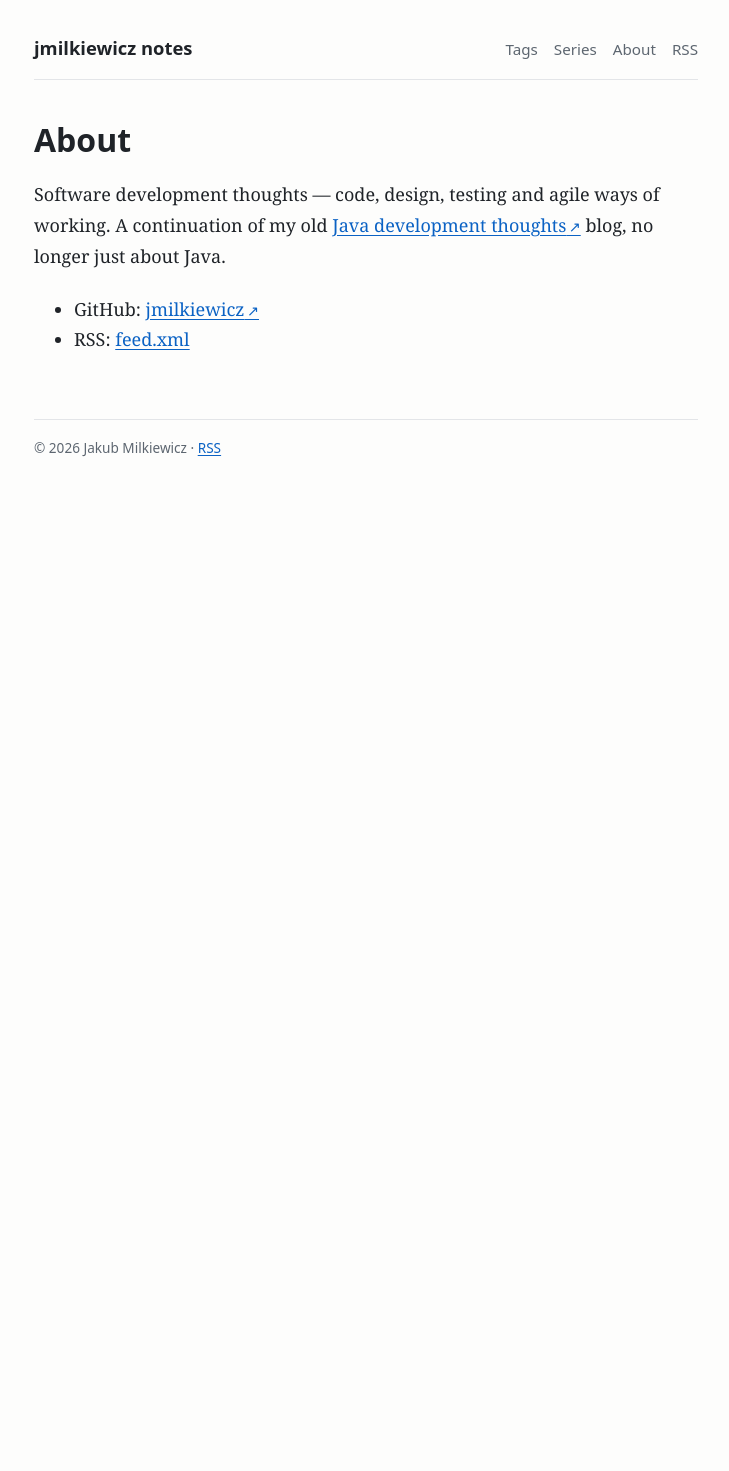
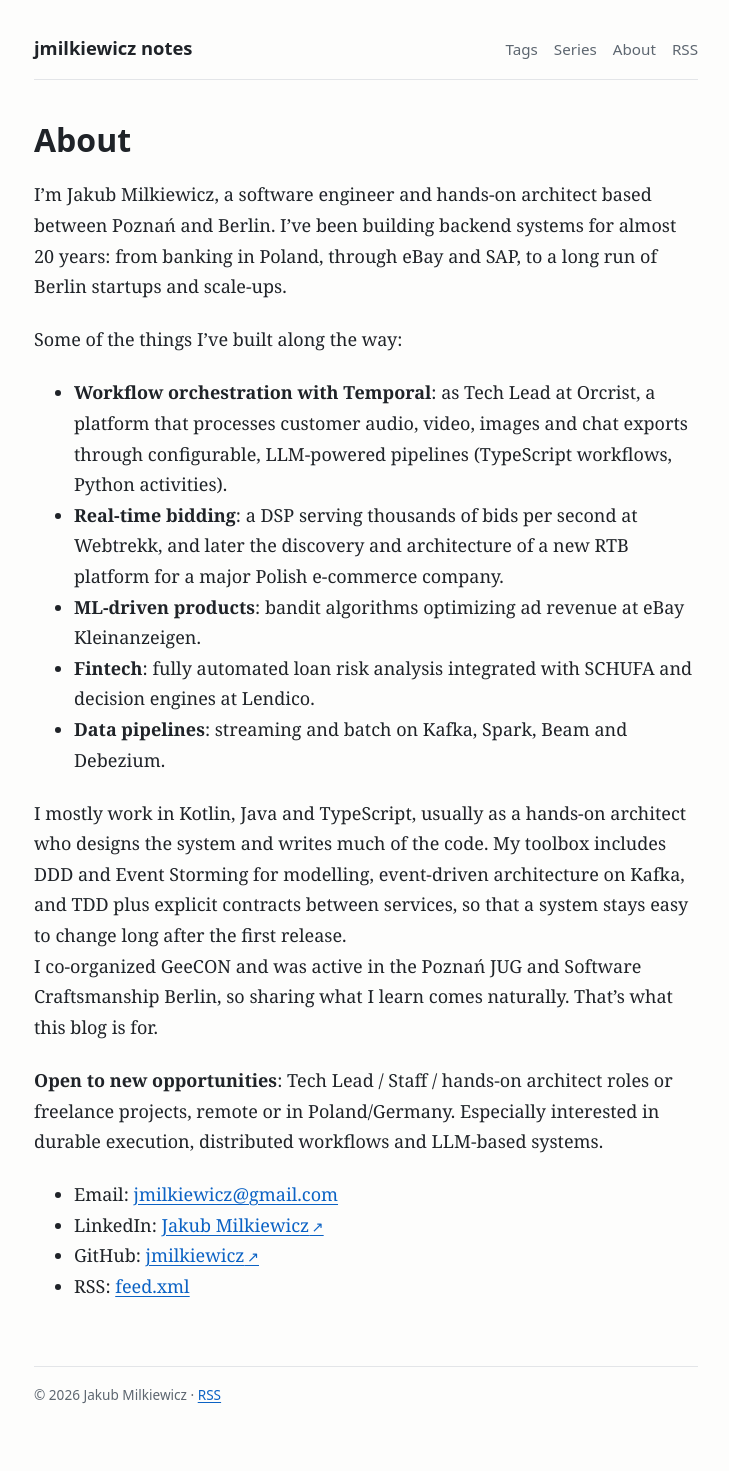
Before and after one commit to jmilkiewicz/jmilkiewicz.github.io, a Jekyll site: the page built from about.md, in a window 1280 px wide. Shown: the whole page, without its empty margins (274-1003 px from the left). Built offline with Jekyll 4.4.1, drawn with Linux system fonts in a browser that asks for light colours; before the commit the page ends 900 px from its top, so only the background shows below that.

Commit message:
fix about

```diff
--- a/about.md
+++ b/about.md
@@ -4,8 +4,38 @@
 permalink: /about/
 ---
 
-Software development thoughts — code, design, testing and agile ways of working.
-A continuation of my old [Java development thoughts](https://jmilkiewicz.blogspot.com/) blog, no longer just about Java.
+I'm Jakub Milkiewicz, a software engineer and hands-on architect based between
+Poznań and Berlin. I've been building backend systems for almost 20 years:
+from banking in Poland, through eBay and SAP, to a long run of Berlin startups
+and scale-ups.
 
+Some of the things I've built along the way:
+
+- **Workflow orchestration with Temporal**: as Tech Lead at Orcrist, a platform
+  that processes customer audio, video, images and chat exports through
+  configurable, LLM-powered pipelines (TypeScript workflows, Python activities).
+- **Real-time bidding**: a DSP serving thousands of bids per second at Webtrekk,
+  and later the discovery and architecture of a new RTB platform
+  for a major Polish e-commerce company.
+- **ML-driven products**: bandit algorithms optimizing ad revenue at eBay Kleinanzeigen.
+- **Fintech**: fully automated loan risk analysis integrated with SCHUFA
+  and decision engines at Lendico.
+- **Data pipelines**: streaming and batch on Kafka, Spark, Beam and Debezium.
+
+I mostly work in Kotlin, Java and TypeScript, usually as a hands-on architect
+who designs the system and writes much of the code. My toolbox includes
+DDD and Event Storming for modelling, event-driven architecture on Kafka,
+and TDD plus explicit contracts between services, so that a system
+stays easy to change long after the first release.<br/>
+I co-organized GeeCON and was active in the Poznań JUG and
+Software Craftsmanship Berlin, so sharing what I learn comes naturally.
+That's what this blog is for.
+
+**Open to new opportunities**: Tech Lead / Staff / hands-on architect roles
+or freelance projects, remote or in Poland/Germany. Especially interested
+in durable execution, distributed workflows and LLM-based systems.
+
+- Email: [jmilkiewicz@gmail.com](mailto:jmilkiewicz@gmail.com)
+- LinkedIn: [Jakub Milkiewicz](https://linkedin.com/in/jakub-milkiewicz-9a14612)
 - GitHub: [jmilkiewicz](https://github.com/jmilkiewicz)
 - RSS: [feed.xml]({{ '/feed.xml' | relative_url }})
```
